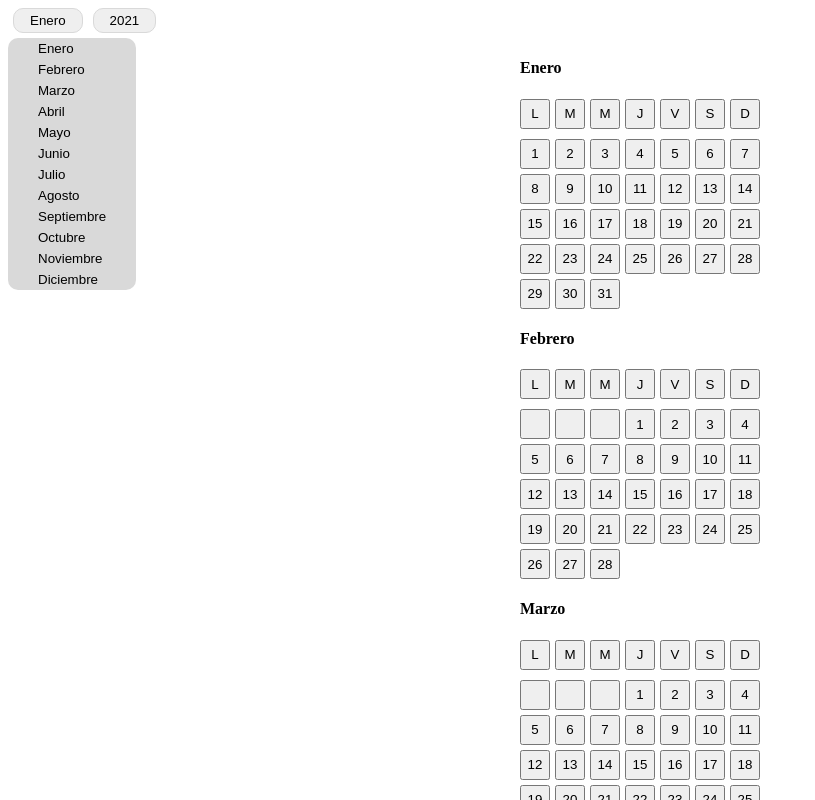
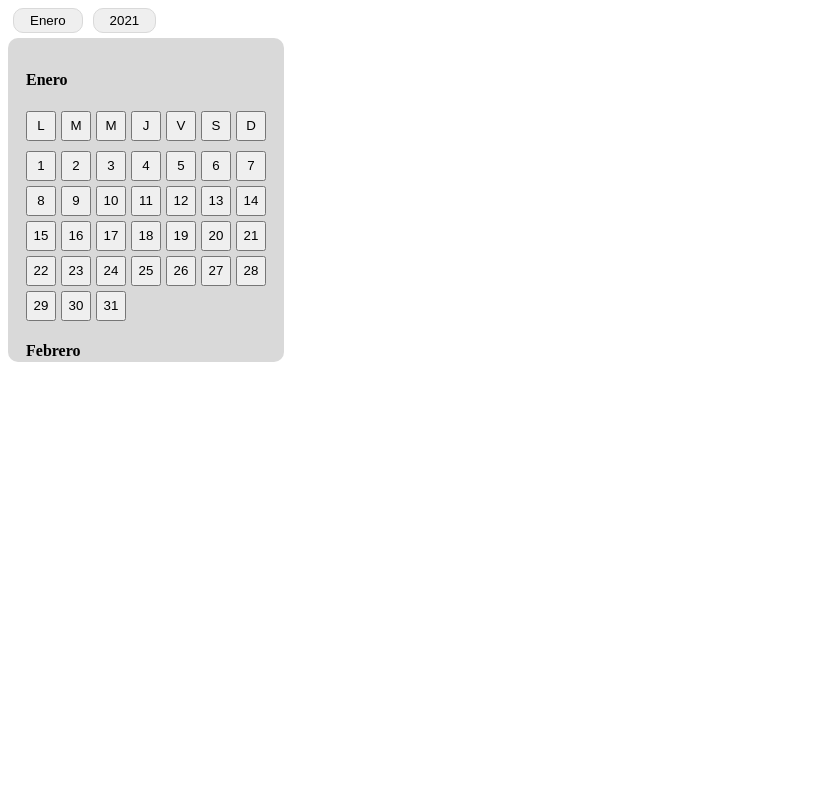
Before and after one commit to FxIvan/tools-reactjs, a Next.js app: page /calendario in a window 1280 px wide. Both pictures are taken after a click on the button "Enero". Shown: the top 800 px of the page, without its empty margins (0-815 px from the left). Built offline with nearby package versions, Linux system fonts and the light colour scheme.

Commit message:
data picker calendario

```diff
--- a/app/components/calendario/index.jsx
+++ b/app/components/calendario/index.jsx
@@ -7,20 +7,7 @@ import {
 } from "@/constants/dates";
 import { useState } from "react";
 
-function SelectorMonths({ months, defaultOption }) {
-  const [showOptions, setShowOptions] = useState(false);
-
-  const showListOptions = () => {
-    if (!showOptions) return null;
-    return (
-      <div className="select-list">
-        {months.map((month, index) => (
-          <button key={index}>{month}</button>
-        ))}
-      </div>
-    );
-  };
-
+function SelectorMonths({ defaultOption, showOptions, setShowOptions }) {
   const handleShowOption = () => {
     setShowOptions(!showOptions);
   };
@@ -30,7 +17,6 @@ function SelectorMonths({ months, defaultOption }) {
       <button className="btn-default" onClick={handleShowOption}>
         {defaultOption}
       </button>
-      <div className="select-list-ctn">{showListOptions()}</div>
     </div>
   );
 }
@@ -63,7 +49,7 @@ function SelectorYears({ years, defaultOption }) {
   );
 }
 
-function DatePicker({ dataCalendar, days }) {
+function DatePicker({ dataCalendar, days, showMonts }) {
   const daysNumber = (dayMax, startingDay) => {
     const listOfDays = [];
 
@@ -80,7 +66,10 @@ function DatePicker({ dataCalendar, days }) {
 
   let startingDay = 0;
 
+  const showDatePick = () => {
+    if (!showMonts) return null;
     return (
+      <div className="ctn-calendar-date-picker">
         <div className="ctn-date-picker">
           <div className="ctn-calendar">
             {dataCalendar.map((monthAndDay, index) => {
@@ -110,23 +99,35 @@ function DatePicker({ dataCalendar, days }) {
             })}
           </div>
         </div>
+      </div>
     );
+  };
+
+  return <>{showDatePick()}</>;
 }
 
 export default function Calendar() {
+  const [showOptions, setShowOptions] = useState(false);
   return (
     <div className="ctn-calendar">
       <div className="ctn-calendar-selector">
         <div className="btn-months">
-          <SelectorMonths months={listMonths} defaultOption={listMonths[0]} />
+          <SelectorMonths
+            months={listMonths}
+            defaultOption={listMonths[0]}
+            showOptions={showOptions}
+            setShowOptions={setShowOptions}
+          />
         </div>
         <div className="btn-years">
           <SelectorYears years={listYears} defaultOption={listYears[0]} />
         </div>
       </div>
-      <div className="ctn-calendar-date-picker">
-        <DatePicker dataCalendar={monthsAndDaysWithYears} days={daysInitials} />
-      </div>
+      <DatePicker
+        dataCalendar={monthsAndDaysWithYears}
+        days={daysInitials}
+        showMonts={showOptions}
+      />
       <div className="ctn-calendar-hour-picker">
         <div></div>
       </div>
--- a/styles/calendario.scss
+++ b/styles/calendario.scss
@@ -41,9 +41,19 @@
   }
 
   &-date-picker{
+    background-color:#d9d9d9;
     display: flex;
     flex-wrap: wrap;
     justify-content: center;
+    width: fit-content;
+    padding: 12px 18px;
+    border-radius: 10px;
+    height: 300px;
+    overflow: hidden;
+    overflow-y: auto;
+    .ctn-calendar{
+      scroll-behavior: smooth;
+    }
     .ctn-days, .ctn-day-number {
       display: grid;
       grid-template-columns: repeat(7, 1fr);
```
Lines whose indentation alone changed are shown as unchanged.
